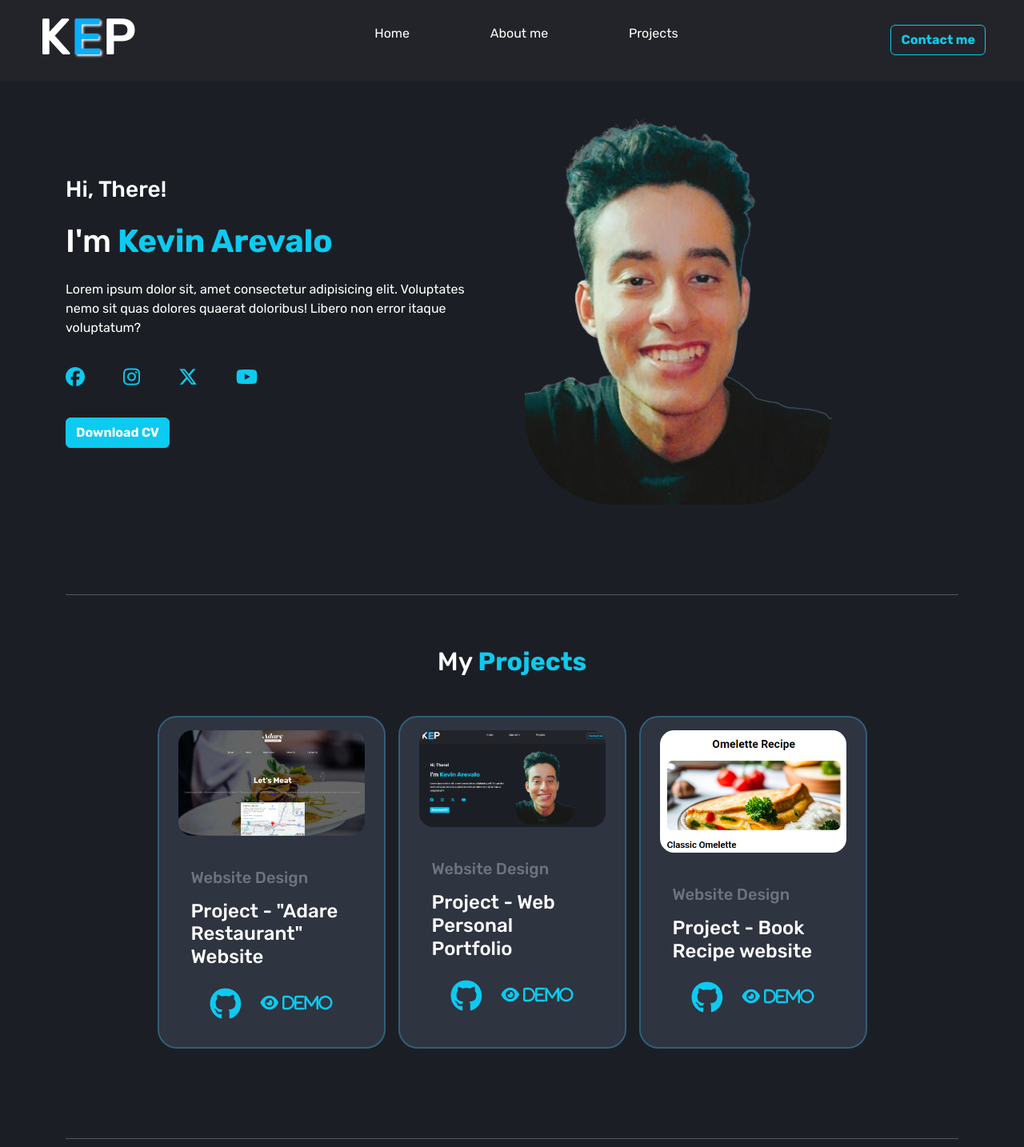
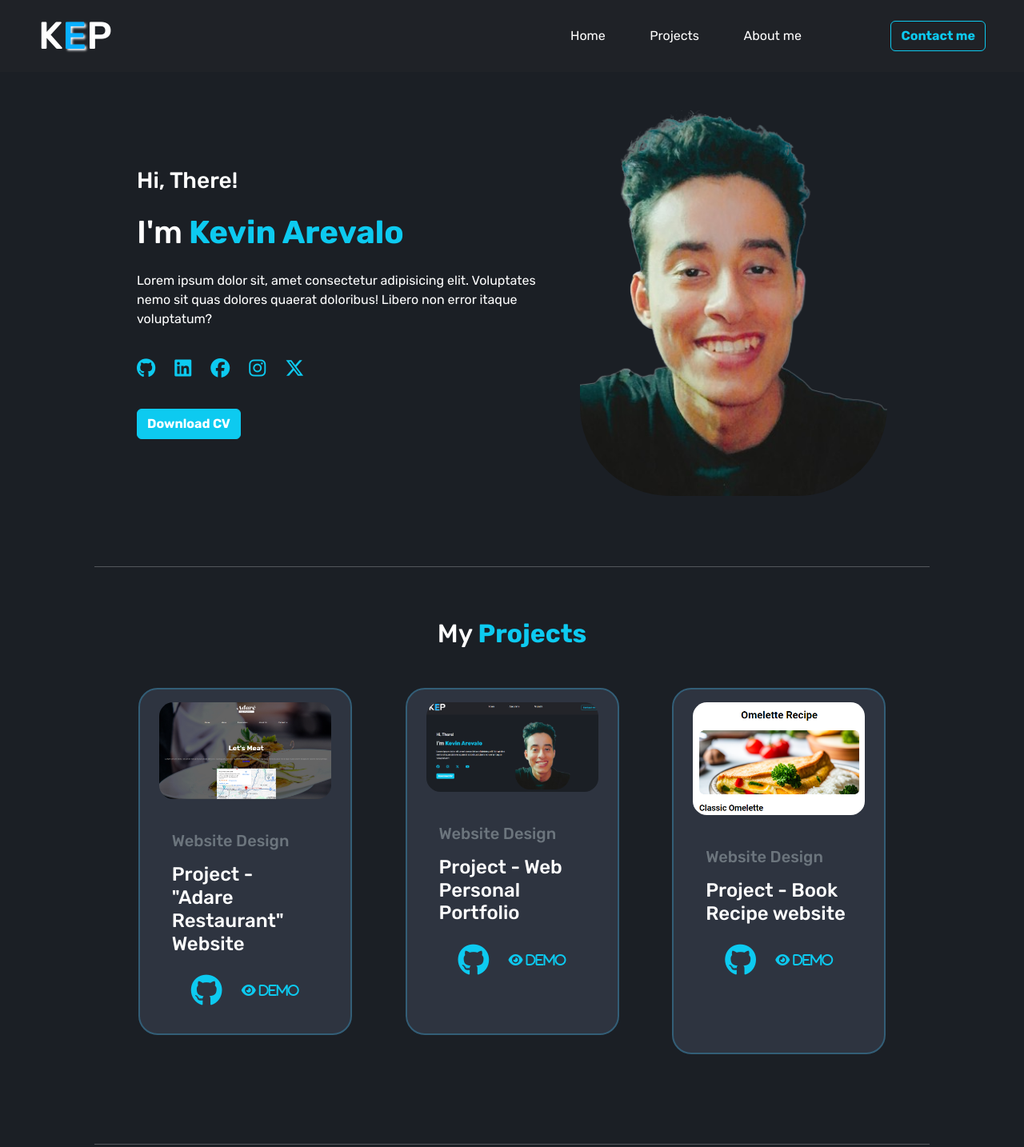
Before and after one commit to Kevv011/Kodigo-FSJ25, a plain HTML site: page Proyecto 2 - Portafolio web/Home.html in a window 1280 px wide. Shown: the top 1434 px of the page at 80% size. Drawn offline with nearby package versions, Linux system fonts and the light colour scheme.

Commit message:
Finalizacion de diseño del portafolio web

```diff
--- a/Proyecto 2 - Portafolio web/Home.html
+++ b/Proyecto 2 - Portafolio web/Home.html
@@ -17,28 +17,37 @@
 
 <body class="body">
 
-    <!--HEADER -->
-    <header class="header px-5 mb-5" style="background-color: #232429;">
-        <nav class="navbar">
+    <!-- HEADER -->
+    <header class="header px-5 mb-5">
+
+        <!-- Navbar -->
+        <nav class="navbar navbar-expand-md">
             <section class="logo">
                 <h2>K<span>E</span>P</h2>
             </section>
-            <ul class="menu-navbar fs-6">
-                <li><a href="#">Home</a></li>
-                <li><a href="#">About me</a></li>
-                <li><a href="#">Projects</a></li>
-            </ul>
-            <section class="contact-button">
-                <a href="#"><button class="btn btn-outline-info fw-bold">Contact me</button></a>
-            </section>
+            <!-- Botón Hamburguesa -->
+            <button class="navbar-toggler" type="button" data-bs-toggle="collapse" data-bs-target="#navbarContent" aria-controls="navbarContent" aria-expanded="false" aria-label="Toggle navigation">
+                <span class="navbar-toggler-icon"></span>
+            </button>
+            <!-- Contenido del Navbar -->
+            <div class="collapse navbar-collapse" id="navbarContent">
+                <ul class="menu-navbar navbar-nav ms-0 ms-xl-auto ms-lg-auto ms-md-auto ms-sm-0 fs-6">
+                    <li class="nav-item"><a class="nav-link text-white" href="#home">Home</a></li>
+                    <li class="nav-item"><a class="nav-link text-white" href="#project">Projects</a></li>
+                    <li class="nav-item"><a class="nav-link text-white" href="#about">About me</a></li>
+                </ul>
+                <section class="contact-button ms-lg-3">
+                    <a href="#contact"><button class="btn btn-outline-info fw-bold mt-3 mb-3 ms-5">Contact me</button></a>
+                </section>
+            </div>
         </nav>
     </header>
 
-    <div class="container">
+    <div class="container px-5">
 
         <!-- MAIN -->
-        <main class="main-content mb-5">
-            <section class="bio">
+        <main id="home" class="main-content col-12 mb-4 d-flex justify-content-center flex-column flex-md-row">
+            <section class="bio col-12 col-lg-6 col-md-6">
                 <h3>Hi, There! </h3>
 
                 <!-- Name text -->
@@ -50,17 +59,18 @@
                     doloribus! Libero non error itaque voluptatum?</p>
 
                 <!-- Social icons -->
-                <div class="social-icons fs-4 d-flex gap-5 py-3 mb-3">
+                <div class="social-icons fs-4 d-flex gap-4 py-3 mb-3">
+                    <a href="#"><i class="fa-brands fa-github" style="color: #0dcaf0;"></i></a>
+                    <a href="#"><i class="fa-brands fa-linkedin" style="color: #0dcaf0;"></i></a>
                     <a href="#"><i class="fa-brands fa-facebook" style="color: #0dcaf0;"></i></a>
                     <a href="#"><i class="fa-brands fa-instagram" style="color: #0dcaf0;"></i></a>
                     <a href="#"><i class="fa-brands fa-x-twitter" style="color: #0dcaf0;"></i></a>
-                    <a href="#"><i class="fa-brands fa-youtube" style="color: #0dcaf0;"></i></a>
                 </div>
                 <a href="#"><button class="btn btn-info fw-bold">Download CV</button></a>
             </section>
 
             <!-- Personal image -->
-            <section class="img-container">
+            <section class="img-container d-flex justify-content-center">
                 <img class="img-fluid" src="./assets/images/pic-01.png" alt="Kevin Arevalo personal picture">
             </section>
         </main>
@@ -68,15 +78,16 @@
         <hr><br>
 
         <!-- PROJECTS CONTAINER -->
+         <div id="project"></div>
         <section class="projects-container">
             <section class="projects-header mb-5">
                 <h2 class="text-center mb-3 mt-4">My <strong style="color:#0dcaf0">Projects</strong></h2>
             </section>
 
             <section class="projects-box mb-5">
-                <div class="row grid gap-3 d-flex justify-content-center">
+                <div class="row grid d-flex justify-content-evenly">
 
-                    <article class="card-project card col-3 py-3 px-4">
+                    <article class="card-project card col-lg-3 col-md-5 py-3 px-4 mb-4">
                         <section>
                             <img class="card-img-top" src="./assets/images/project-1.png" alt="picture of the project">
                         </section>
@@ -89,12 +100,12 @@
                             </section>
                             <section class="card-links d-flex justify-content-evenly align-items-center mt-4">
                                 <a href="#"><i class="fa-brands fa-github fs-1 text-white"></i></a>
-                                <a href="#"><i class="fa solid fa-eye fs-5 text-white"> Demo</i></a>
+                                <a href="#"><i class="fa solid fa-eye fs-6 text-white"> Demo</i></a>
                             </section>
                         </section>
                     </article>
 
-                    <article class="card-project card col-3 py-3 px-4">
+                    <article class="card-project card col-lg-3 col-md-5 py-3 px-4 mb-4">
                         <section>
                             <img class="card-img-top" src="./assets/images/project-2.png" alt="picture of the project">
                         </section>
@@ -107,12 +118,12 @@
                             </section>
                             <section class="card-links d-flex justify-content-evenly align-items-center mt-4">
                                 <a href="#"><i class="fa-brands fa-github fs-1 text-white"></i></a>
-                                <a href="#"><i class="fa solid fa-eye fs-5 text-white"> Demo</i></a>
+                                <a href="#"><i class="fa solid fa-eye fs-6 text-white"> Demo</i></a>
                             </section>
                         </section>
                     </article>
 
-                    <article class="card-project card col-3 py-3 px-4">
+                    <article class="card-project card col-lg-3 col-md-5 py-3 px-4">
                         <section>
                             <img class="card-img-top" src="./assets/images/project-3.png" alt="picture of the project">
                         </section>
@@ -125,22 +136,23 @@
                             </section>
                             <section class="card-links d-flex justify-content-evenly align-items-center mt-4">
                                 <a href="#"><i class="fa-brands fa-github fs-1 text-white"></i></a>
-                                <a href="#"><i class="fa solid fa-eye fs-5 text-white"> Demo</i></a>
+                                <a href="#"><i class="fa solid fa-eye fs-6 text-white"> Demo</i></a>
                             </section>
                         </section>
                     </article>
                 </div>
             </section>
         </section>
-        <br><br><hr><br>
+        <br><br>
+        <hr><br>
 
         <!-- CONTACT FORM -->
-        <section class="contact-header mb-5">
+        <section id="contact" class="contact-header mb-5">
             <h2 class="text-center mb-2 mt-4">Contact <strong style="color:#0dcaf0">Me</strong></h2>
         </section>
 
         <section class="contact-form d-flex justify-content-center">
-            <form action="#" class="form-card card col-6">
+            <form action="#" class="form-card card col-12 col-lg-7 col-md-10 col-sm-12">
                 <section class="form-floating mb-3">
                     <input type="text" class="form-control" id="exampleFormControlInput1" placeholder="Nombre">
                     <label for="floatingInput" class="text-white px-4">Name</label>
@@ -152,7 +164,8 @@
                 </section>
 
                 <section class="form-floating mb-3">
-                    <textarea class="form-control" placeholder="Leave a comment here" id="floatingTextarea" style="height:20vh;"></textarea>
+                    <textarea class="form-control" placeholder="Leave a comment here" id="floatingTextarea"
+                        style="height:20vh;"></textarea>
                     <label for="floatingTextarea" class="text-white px-4">Comments</label>
                 </section>
 
@@ -164,16 +177,15 @@
         <!-- FOOTER -->
         <footer class="footer-section text-center">
             <section class="footer-content">
-                <h2>Pepito Fuentes Copyright since 2024</h2>
-                <h5>Frontend Developer</h5>
-            </section>
-            <section class="social-networks d-flex justify-content-center">
-                <a href="">LinkedIn</a>
-                <a href="">GitHub</a>
-                <a href="">YouTube</a>
+                <h5>Kevin Arevalo Copyright since 2024</h5>
+                <h6>Full Stack Jr Developer</h6>
             </section>
         </footer>
     </div>
+
+    <script src="https://cdn.jsdelivr.net/npm/bootstrap@5.3.3/dist/js/bootstrap.bundle.min.js"
+        integrity="sha384-YvpcrYf0tY3lHB60NNkmXc5s9fDVZLESaAA55NDzOxhy9GkcIdslK1eN7N6jIeHz"
+        crossorigin="anonymous"></script>
 </body>
 
 </html>
--- a/Proyecto 2 - Portafolio web/assets/css/styles-home.css
+++ b/Proyecto 2 - Portafolio web/assets/css/styles-home.css
@@ -7,12 +7,20 @@ body{
 /* ---- Header Section ---- */
 .header
 {
+    background-color: #232429;
     position:sticky;
     top:0;
     z-index: 10;
+    transition:0.5s ease;
+}
+.header:hover
+{
+    background-color: #232429ab;
+    transition:0.5s ease;
 }
 .header .navbar .logo h2{
-    font-size: 4em !important;
+    font-size: 3em !important;
+    padding-top:0.5rem;
 }
 .header .navbar .logo h2 span{
     color: #08afff !important;
@@ -24,13 +32,22 @@ body{
     color: white !important;
 }
 .header .navbar .menu-navbar{
-    width: 40vw;
+    width: 30vw;
     display:flex;
-    justify-content: space-around;
+    justify-content: space-evenly;
     align-items: center;
     list-style: none;
 }
-
+.navbar .navbar-toggler
+{
+    background-color: #0dcaf0;
+    border-color:#0dcaf0;
+}
+.navbar .navbar-toggler:hover
+{
+    background-color: #fff;
+    border-color:#fff;
+}
 .header .navbar .menu-navbar a{
     text-decoration: none;
     color: white;
@@ -40,7 +57,7 @@ body{
 .header .menu-navbar a:hover
 {
     transition: 0.5s ease;
-    color: #0dcaf0;
+    color: #0dcaf0 !important;
     text-decoration: underline;
 }
 
@@ -85,7 +102,13 @@ body{
     background-color: #1b1f25 !important;
     color:#0dcaf0 !important;
 }
-
+@media(max-width:768px)
+{
+    .main-content .img-container img
+    {
+        width: 50vw;
+    }
+}
 /* --- PROJECTS ---*/
 .card-project
 {
@@ -98,7 +121,6 @@ body{
 {
     transition: 0.5s ease;
     background-color: #1b1f25 !important;
-    width:18vw;
 }
 .card-links a i
 {
```
